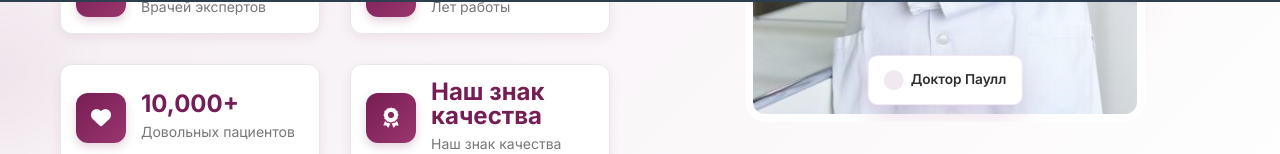
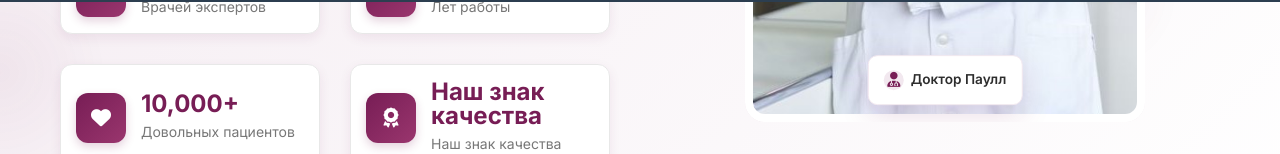
Before and after one commit to donjuan991/clinicpallua, a Next.js app: page / in a window 1280 px wide. Shown: the part 798-952 px from the top of the page. Built offline with nearby package versions, Linux system fonts and the light colour scheme; no server answers.

Commit message:
change: icon doctor

```diff
--- a/app/components/Hero.tsx
+++ b/app/components/Hero.tsx
@@ -116,7 +116,7 @@ const Hero = () => {
 
                             {/* Бейдж на изображении */}
                             <div className={styles.imageBadge} style={{ top: '90.55%'}}>
-                                <i className="fa-user-md"></i>
+                                <i className="fas fa-user-doctor"></i>
                                 <span>{t('Доктор Паулл')}</span>
                             </div>
 
```
